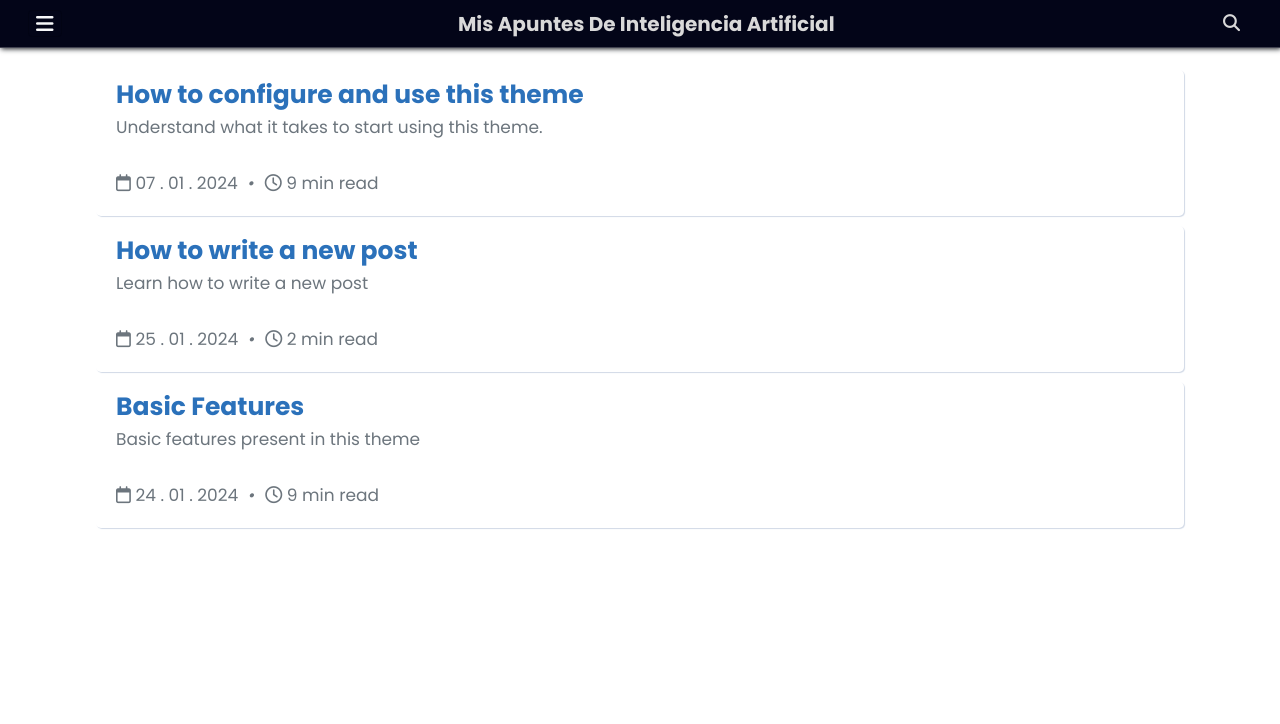
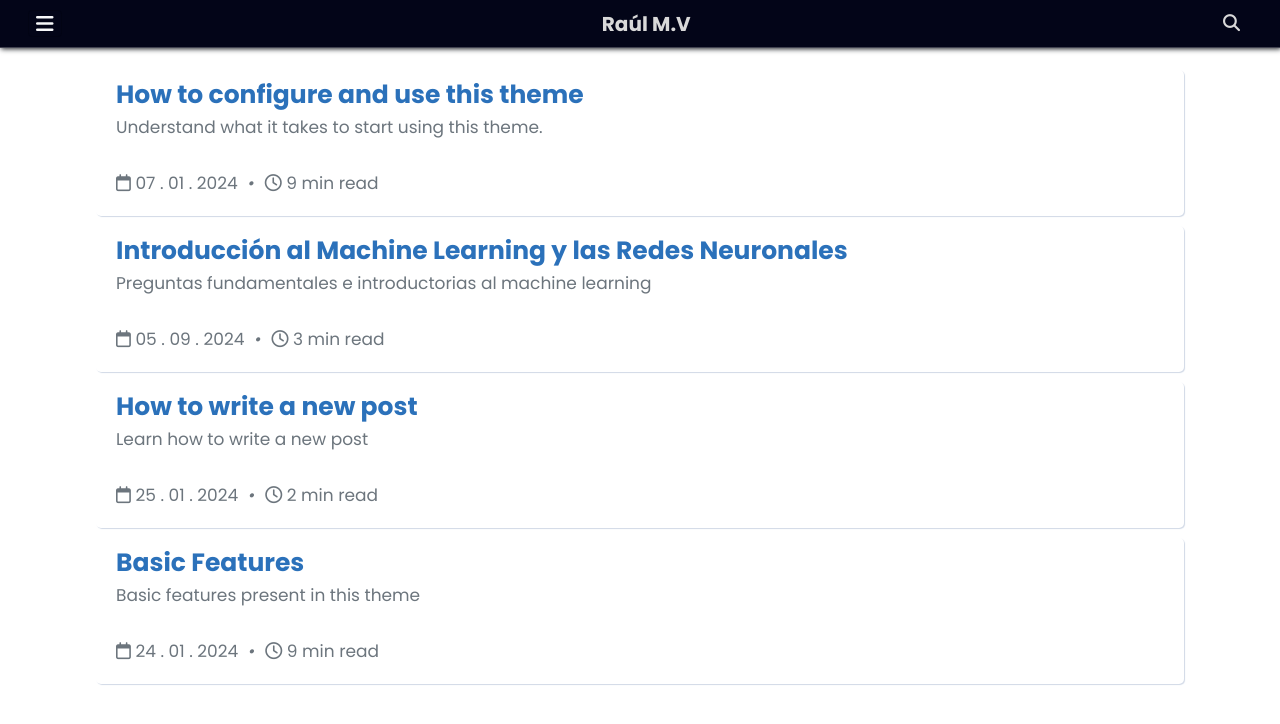
Before and after one commit to raomv/MyClassNotes2, a Jekyll site: the page built from index.html, in a window 1280 px wide and 900 px high. Shown: the top 724 px of the window. Built offline with Jekyll 4.4.1, drawn with Linux system fonts in a browser that asks for light colours; part of the change alters nothing that is shown.

Commit message:
primera prueba de un nuevo post

````diff
--- a/_config.yml
+++ b/_config.yml
@@ -1,5 +1,5 @@
 # Site settings
-baseurl: "" # the subpath of your site, e.g. /blog
+baseurl: "MyLectureNotes" # the subpath of your site, e.g. /blog
 url: "https://raomv.github.io/" # the base hostname & protocol for your site, e.g. https://USERNAME.github.io
 
 # Change to your lang - This doesn't translate the theme, it just defines the main language the content is written in.
@@ -7,9 +7,8 @@ lang: es-ES
 
 timezone: Europe/Madrid # Change to your timezone - https://kevinnovak.github.io/Time-Zone-Picker/
 
-title: Mis apuntes de Inteligencia Artificial
-tagline: 🎓 Cursando una máster en Inteligencia Artificial, aprendiendo sobre visión por computador y aprendizaje automático.
-        🤖 Interesado por la implementación de la IA en la tecnología de defensa, así como los sistemas autónomos.
+title: Raúl M.V
+tagline: Mis apuntes de Inteligencia Artificial
 description: A Jekyll theme with sidebar for personal website and blog.
 avatar: "assets/img/avatar/avatar.png" # The avatar on sidebar
 
--- /dev/null
+++ b/_posts/2024-09-05-introduccion-machine-learning-.md
@@ -0,0 +1,67 @@
+---
+title: Introducción al Machine Learning y las Redes Neuronales
+description: Preguntas fundamentales e introductorias al machine learning
+date: 2024-09-05 00:20:37 -0300
+category: Machine-Learning Redes-Neuronales
+tags:
+  - markdown
+  - jekyll
+---
+
+## El origen del nombre
+
+Las redes neuronales se llaman así porque están inspiradas en la estructura y funcionamiento de las neuronas biológicas. En nuestro cerebro, las neuronas reciben señales a través de sus dendritas, las procesan en el cuerpo celular y luego envían una respuesta a través del axón. Las redes neuronales artificiales imitan este proceso. Tienen nodos (neuronas) que reciben varias entradas, las procesan y generan una salida, similar a cómo una neurona biológica procesa señales eléctricas.
+
+Un modelo simplificado de esto es el perceptrón, una unidad básica de una red neuronal que realiza cálculos con las entradas y aplica una función de activación para generar una salida. Con suficientes perceptrones interconectados en capas (entrada, ocultas y salida), estas redes pueden realizar tareas complejas como el reconocimiento de patrones en imágenes o la predicción de resultados.
+
+## ¿Como se entrenan las redes neuronales?
+
+In all new posts it is necessary to add Front Matter at the beginning of the file. It will override any previously set default value.
+
+```yaml
+---
+title: Post Title
+description: Description of the post
+date: YYYY-MM-DD HH:MM:SS +/-TTTT
+category: category
+tags: tag
+---
+```
+
+### Standard Layout
+
+In this theme, the post layout was set to `post` by default, so there is no need to add the _layout_ variable in the Front Matter block.
+
+### Date and Time Zone
+
+To precisely define the time at which a post was published, it is recommended to define the _date_ variable with date, time and time zone.
+
+### Categories and Tags
+
+Categories and tags serve to separate subjects by specific topics. They have specific pages.
+
+The categories and tags page can be accessed through the following urls, respectively:
+
+https://yourdomain/categories
+
+https://yourdomain/tags
+
+## Post banner
+
+If you want a banner to be displayed at the beginning of the post, simply add the variable _image_ and its attributes _path_, _alt_ and _caption_.
+
+### Example of Front Matter with Image
+
+```yaml
+---
+title: Post Title
+description: Description of the post
+date: YYYY-MM-DD HH:MM:SS +/-TTTT
+image:
+   path: "path/to/banner/post"
+   alt: "Alt text for post banner"
+   caption: "Caption for the post banner"
+category: category
+tags: tag
+---
+```
````
